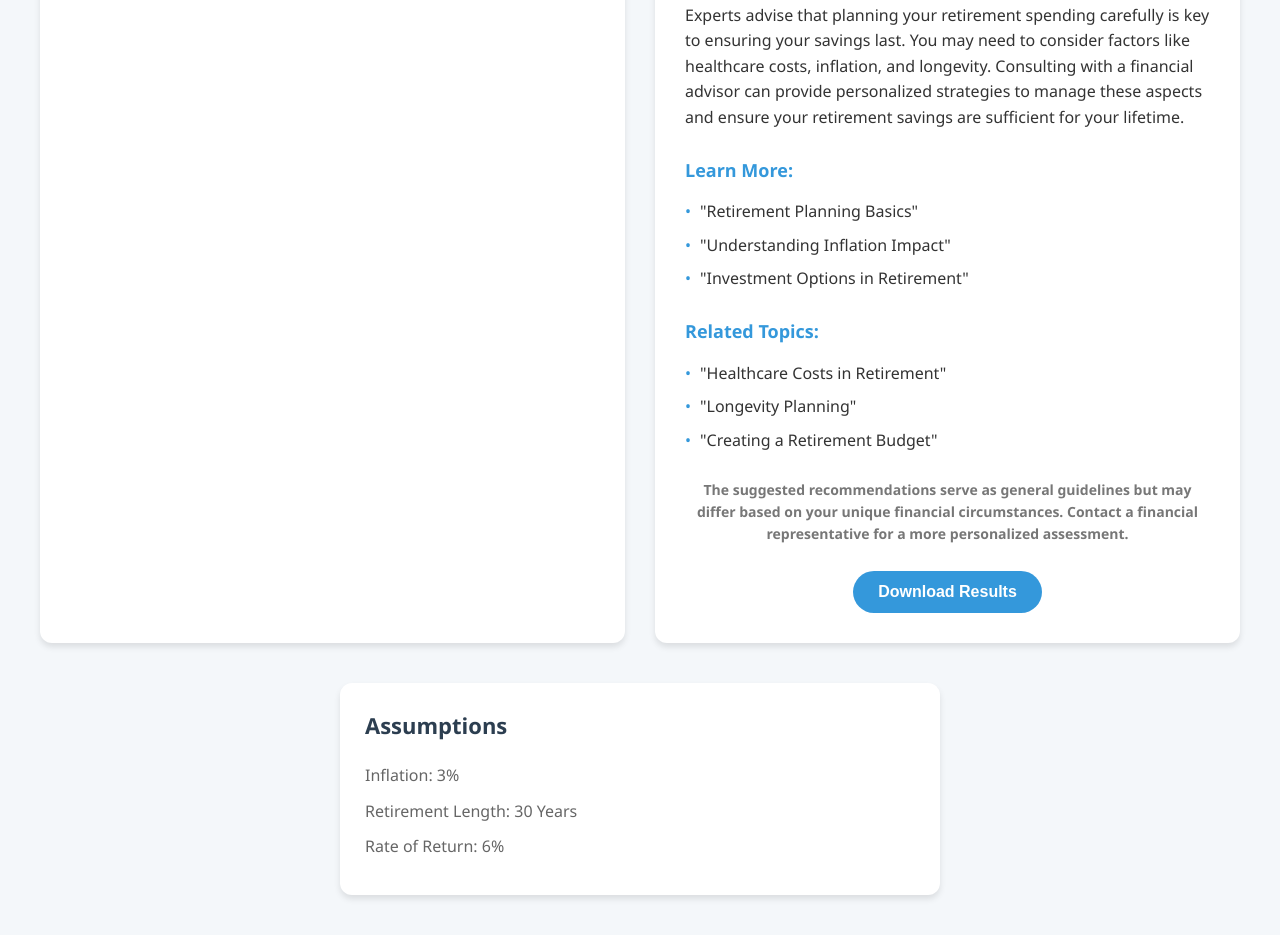
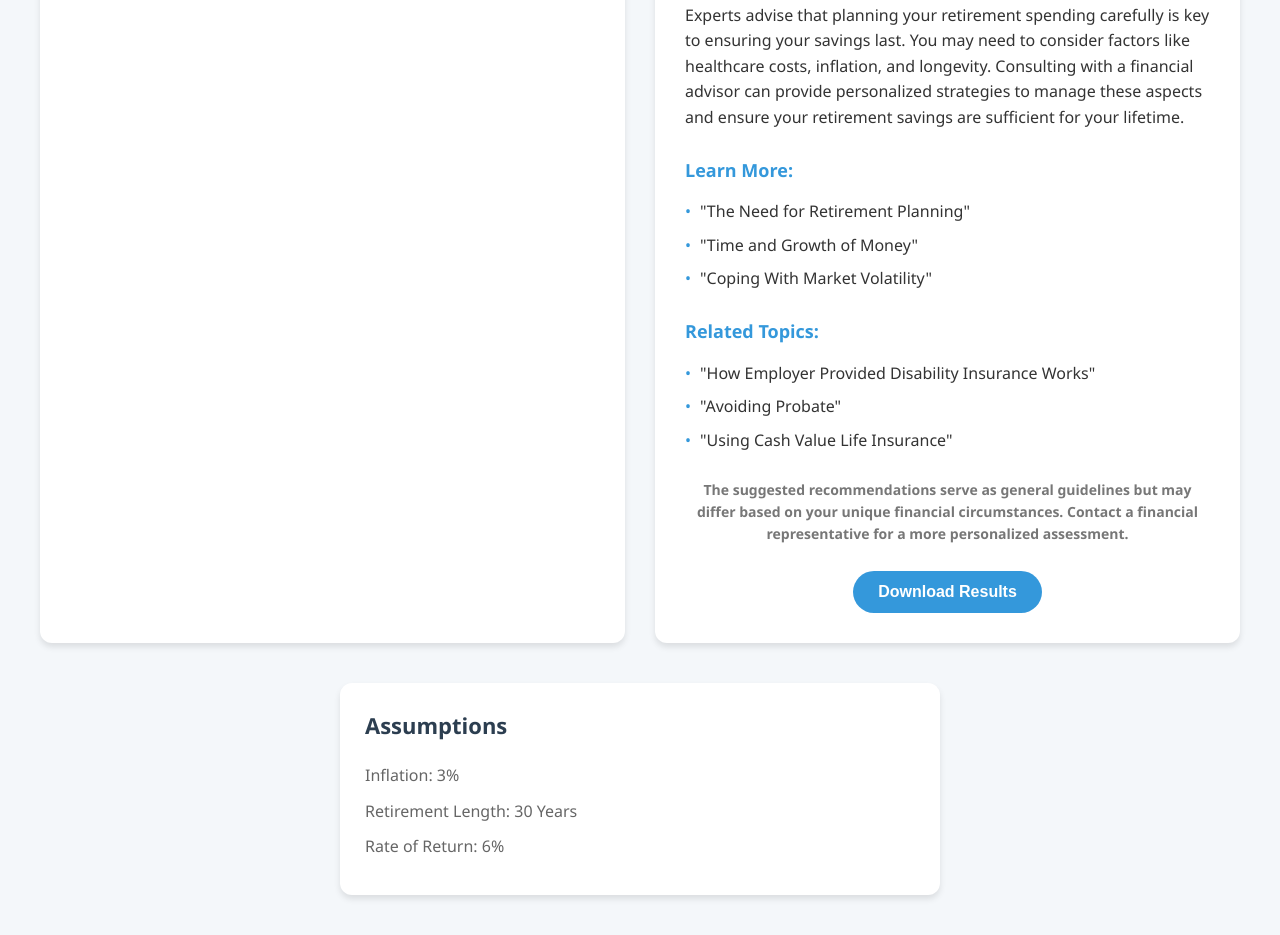
Before and after one commit to jasonmangold/question7, a plain HTML site: page index.html in a window 1280 px wide. Shown: the part 833-1768 px from the top of the page. Drawn offline with nearby package versions, Linux system fonts and the light colour scheme.

Commit message:
Update index.html

```diff
--- a/index.html
+++ b/index.html
@@ -321,20 +321,12 @@
 
                 <div class="learn-more">
                     <h3>Learn More:</h3>
-                    <div class="report-list">
-                        <p>"Retirement Planning Basics"</p>
-                        <p>"Understanding Inflation Impact"</p>
-                        <p>"Investment Options in Retirement"</p>
-                    </div>
+                    <div class="report-list" id="learnMoreList"></div>
                 </div>
 
                 <div class="related-topics">
                     <h3>Related Topics:</h3>
-                    <div class="report-list">
-                        <p>"Healthcare Costs in Retirement"</p>
-                        <p>"Longevity Planning"</p>
-                        <p>"Creating a Retirement Budget"</p>
-                    </div>
+                    <div class="report-list" id="relatedTopicsList"></div>
                 </div>
 
                 <p class="disclaimer">The suggested recommendations serve as general guidelines but may differ based on your unique financial circumstances. Contact a financial representative for a more personalized assessment.</p>
@@ -349,6 +341,111 @@
         <p>Retirement Length: 30 Years</p>
         <p>Rate of Return: 6%</p>
     </div>
+
+    <script>
+    // Learn More Reports
+    const learnMoreReports = [
+        "Accumulation Goals",
+        "Purchasing Power of One Dollar",
+        "The Need for Financial Planning",
+        "Accumulating A Million Dollars",
+        "Cash Management Tools",
+        "Time and Growth of Money",
+        "Asset Allocation",
+        "Basic Investment Tools",
+        "Coping With Market Volatility",
+        "Key Investment Questions",
+        "Stock Market Indexes and Averages",
+        "The Perfect Investment",
+        "The Rule of 72 and the Rule of 115",
+        "Types of Investment Risk",
+        "Dollar Cost Averaging",
+        "Index Funds",
+        "The Need for Retirement Planning",
+        "How a Roth IRA Works",
+        "How a Traditional IRA Works",
+        "Tax-Deferred Growth in an IRA - Traditional IRA"
+    ];
+
+    // Related Topics Reports with Categories
+    const relatedTopics = {
+        "General": [
+            "Basic Steps in the Financial Planning Process",
+            "Choose the Financial Planning Team",
+            "Inflation (Graph)",
+            "The Need for Financial Planning",
+            "Buying a Home"
+        ],
+        "Debt": [
+            "Debt Repayment Strategies",
+            "Managing Your Debt",
+            "Pay Off the Mortgage or Invest?"
+        ],
+        "Disability": [
+            "How Employer Provided Disability Insurance Works",
+            "How Individual Disability Income Insurance Works",
+            "Odds of Disability",
+            "The Impact of Disability",
+            "The Individual Need for Disability Insurance"
+        ],
+        "Investments": [
+            "Pyramid of Investments"
+        ],
+        "Life Insurance": [
+            "General Purposes of Life Insurance",
+            "The Need for Responsible Planning",
+            "Types of Life Insurance Policies",
+            "Using Cash Value Life Insurance"
+        ],
+        "Estate Planning": [
+            "Advantages of a Will",
+            "Avoiding Probate",
+            "The Importance of Beneficiary Designations",
+            "The Need for Estate Planning"
+        ]
+    };
+
+    // Function to shuffle array
+    function shuffleArray(array) {
+        for (let i = array.length - 1; i > 0; i--) {
+            const j = Math.floor(Math.random() * (i + 1));
+            [array[i], array[j]] = [array[j], array[i]];
+        }
+        return array;
+    }
+
+    // Function to populate Learn More reports
+    function populateLearnMore() {
+        const shuffledReports = shuffleArray([...learnMoreReports]);
+        const selectedReports = shuffledReports.slice(0, 3);
+        const learnMoreList = document.getElementById('learnMoreList');
+        learnMoreList.innerHTML = selectedReports
+            .map(report => `<p>"${report}"</p>`)
+            .join('');
+    }
+
+    // Function to populate Related Topics reports
+    function populateRelatedTopics() {
+        const categories = Object.keys(relatedTopics);
+        const shuffledCategories = shuffleArray([...categories]).slice(0, 3);
+        const relatedTopicsList = document.getElementById('relatedTopicsList');
+
+        const selectedReports = shuffledCategories.map(category => {
+            const reports = relatedTopics[category];
+            return reports[Math.floor(Math.random() * reports.length)];
+        });
+
+        relatedTopicsList.innerHTML = selectedReports
+            .map(report => `<p>"${report}"</p>`)
+            .join('');
+    }
+
+    // Call functions when page loads
+    window.addEventListener('load', function() {
+        populateLearnMore();
+        populateRelatedTopics();
+    });
+    </script>
 
     <script src="https://cdn.jsdelivr.net/npm/chart.js"></script>
     <script src="https://cdnjs.cloudflare.com/ajax/libs/html2pdf.js/0.9.2/html2pdf.bundle.min.js"></script>
@@ -395,16 +492,14 @@
             const currentSavings = parseFloat(currentSavingsInput.value) || 0;
             const monthlySpending = parseFloat(monthlySpendingInput.value) || 0;
 
-            const inflationRate = 0.03; // 3%
-            const rateOfReturn = 0.06; // 6%
+            const inflationRate = 0.03;
+            const rateOfReturn = 0.06;
             const retirementYears = 30;
 
-            // Calculate safe annual spending using a simplified sustainable withdrawal rate
             const annualSpending = monthlySpending * 12;
-            const adjustedAnnualSpending = annualSpending * Math.pow(1 + inflationRate, 1); // Adjust for inflation in year 1
+            const adjustedAnnualSpending = annualSpending * Math.pow(1 + inflationRate, 1);
             const safeMonthlySpending = calculateSafeSpending(currentSavings, rateOfReturn, inflationRate, retirementYears) / 12;
 
-            // Simulate spend-down
             let remainingSavings = currentSavings;
             const savingsData = [remainingSavings];
 
@@ -415,11 +510,9 @@
                 if (remainingSavings <= 0) break;
             }
 
-            // Update chart
             spendDownChart.data.datasets[0].data = savingsData;
             spendDownChart.update();
 
-            // Update result message
             const formattedSafeSpending = safeMonthlySpending.toLocaleString('en-US', { style: 'currency', currency: 'USD', minimumFractionDigits: 2 });
             resultMessage.textContent = `Right now it looks like you could afford about ${formattedSafeSpending} per month without running out of money for 30 years adjusted for inflation.`;
 
@@ -432,7 +525,6 @@
         }
 
         function calculateSafeSpending(savings, rateOfReturn, inflationRate, years) {
-            // Simplified calculation for sustainable withdrawal rate (adjusted for inflation)
             const realRate = (1 + rateOfReturn) / (1 + inflationRate) - 1;
             const factor = (1 - Math.pow(1 + realRate, -years)) / realRate;
             return savings / factor;
@@ -485,7 +577,6 @@
             input.addEventListener('input', updateChart);
         });
 
-        // Initial chart update
         updateChart();
     </script>
 </body>
```
